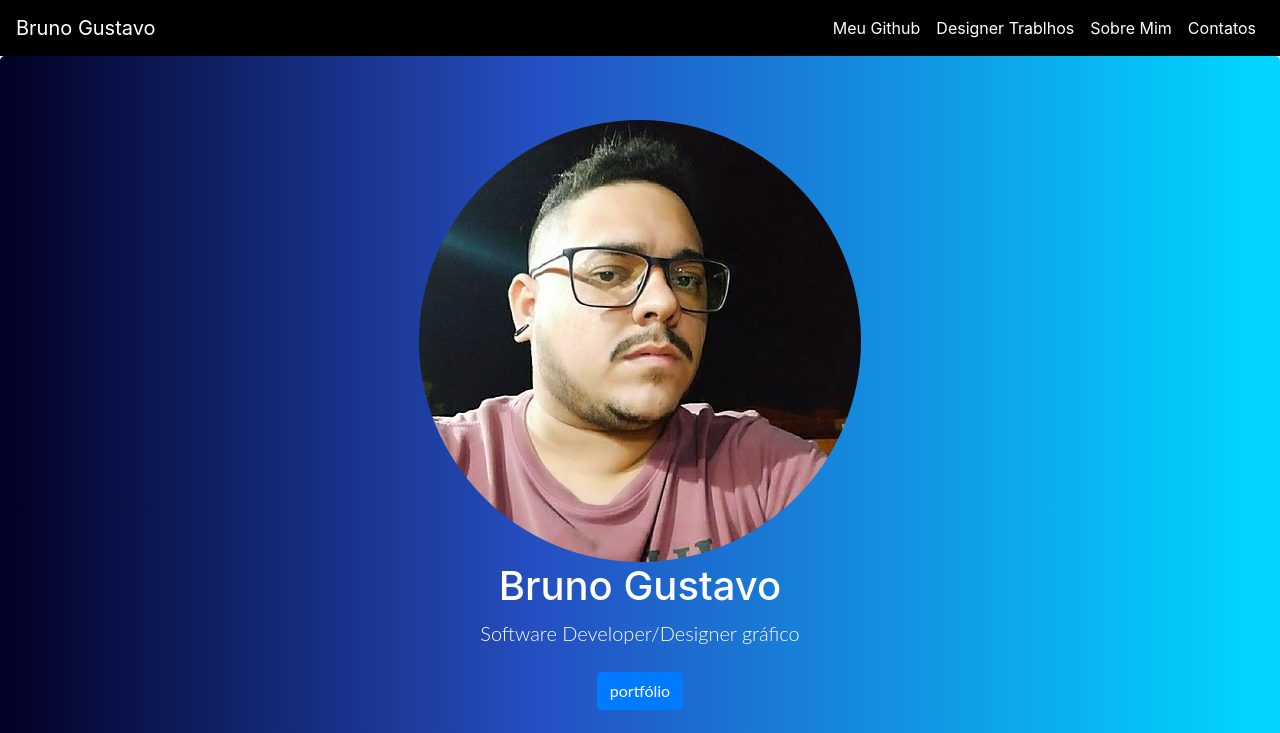
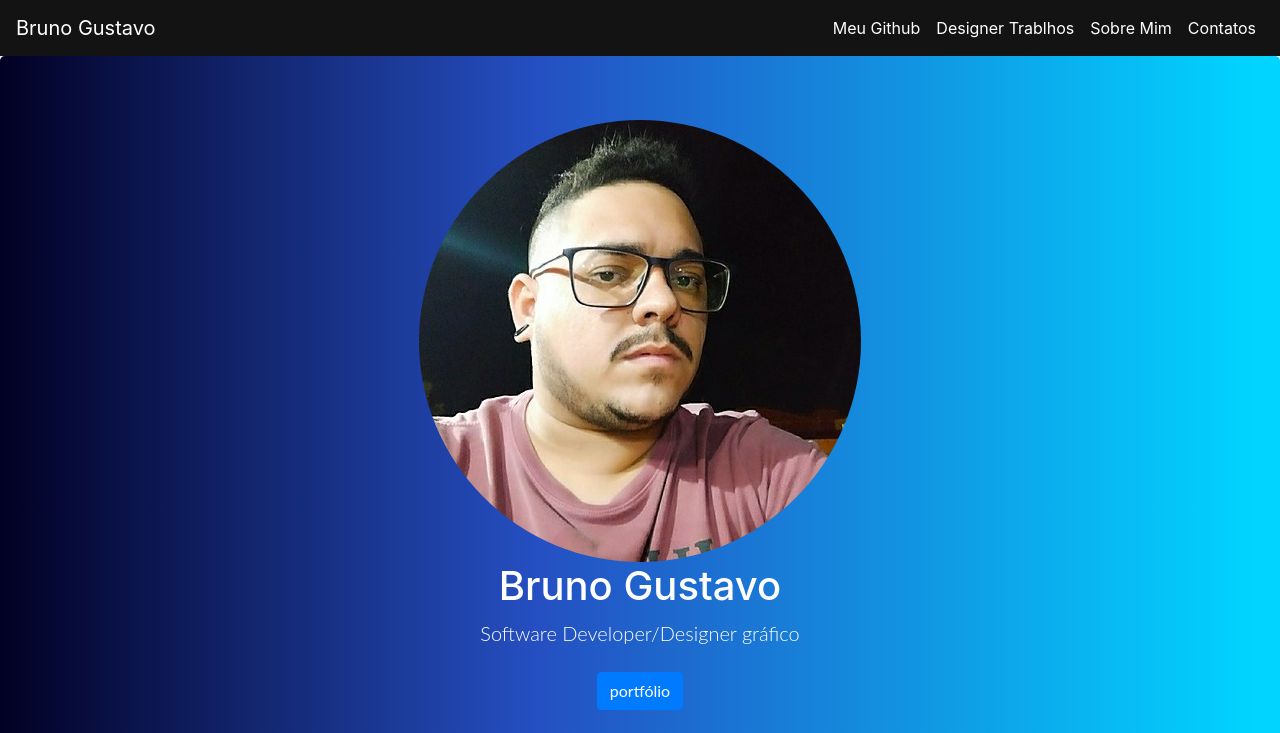
Before and after one commit to brunoguns17/meu-site, a plain HTML site: page index.html in a window 1280 px wide. Shown: the top 733 px of the page. Drawn offline with nearby package versions, Linux system fonts and the light colour scheme.

Commit message:
último commit da noite

```diff
--- a/index.html
+++ b/index.html
@@ -32,8 +32,24 @@
     }
 
     .corsecundaria {
-      background-color:#000000
+      background-color:#141313
     }
+
+    .navbar, .navbar-default {
+    border: none;
+    }
+
+    nav a:hover {
+        color: rgba(37, 79, 194, 1) !important;
+    }
+
+    .navbar-nav {
+        color:  rgba(37, 79, 194, 1)
+    }
+
+
+
+
 
     p {
       font-family: Lato, 'Helvetica Neue', Arial, Helvetica, sans-serif;
```
